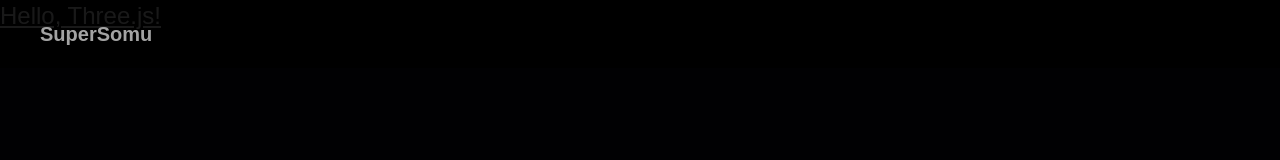
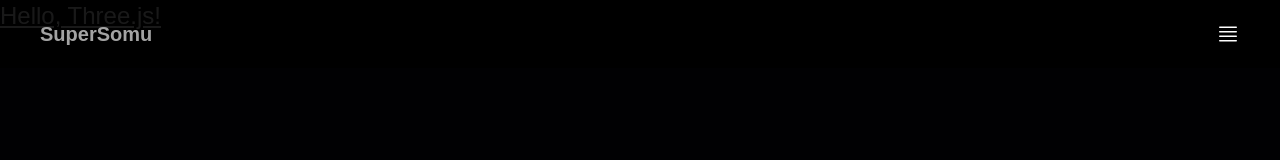
Before and after one commit to somunaexe/3D-Portfolio, a React (Vite) app in the folder vite-react/: page / in a window 1280 px wide. Shown: the top 160 px of the page. Built offline with nearby package versions, Linux system fonts and the light colour scheme; a web font is replaced by a local one.

Commit message:
menu button added

```diff
--- a/vite-react/src/section/Navbar.jsx
+++ b/vite-react/src/section/Navbar.jsx
@@ -6,7 +6,7 @@ const Navbar = () => {
                 <a href="/" className="text-neutral-400 font-bold text-xl hover:text-white transition-colors">
                     SuperSomu
                 </a>
-                <button><img src="" alt="" /></button>
+                <button><img src={"/assets/menu.svg"} alt="toggle" className="w-6 h-6"/></button>
             </div>
         </div>
     </header>
```
